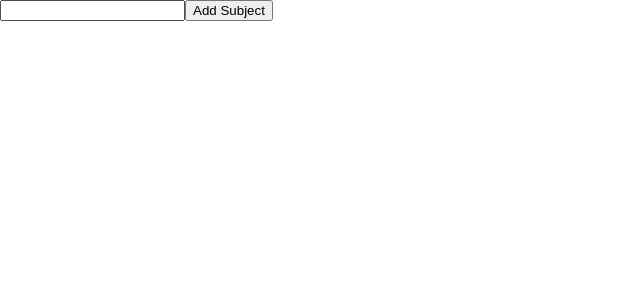
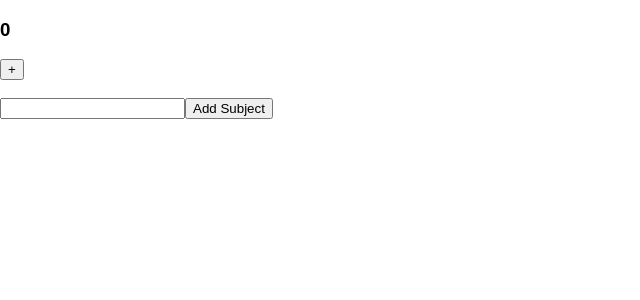
Before and after one commit to thinc-org/react-workshop-example, a React (Create React App) app: page / in a window 1280 px wide. Shown: the top 300 px of the page, without its empty margins (0-640 px from the left). Built offline with nearby package versions, Linux system fonts and the light colour scheme.

Commit message:
step 3: create a counter component to demonstrate how react state works

```diff
--- a/src/App.js
+++ b/src/App.js
@@ -1,11 +1,29 @@
 import React from 'react'
-
 class App extends React.Component {
+  constructor() {
+    super()
+    this.state = {
+      value: 0
+    }
+    this.incrementCounter = this.incrementCounter.bind(this)
+  }
+  incrementCounter() {
+    this.setState({
+      value: this.state.value + 1
+    })
+  }
   render() {
     return (
       <div>
+      <div>
+        <h3>{this.state.value}</h3>
+        <button onClick={this.incrementCounter}>+</button>
+      </div>
+      <br/>
+      <div>
         <input type="text"></input>
-        <button>Add Subject</button>
+        <button onClick={ () => {alert('Add Subject Clicked!')}}>Add Subject</button>
+      </div>
       </div>
     )
   }
```
